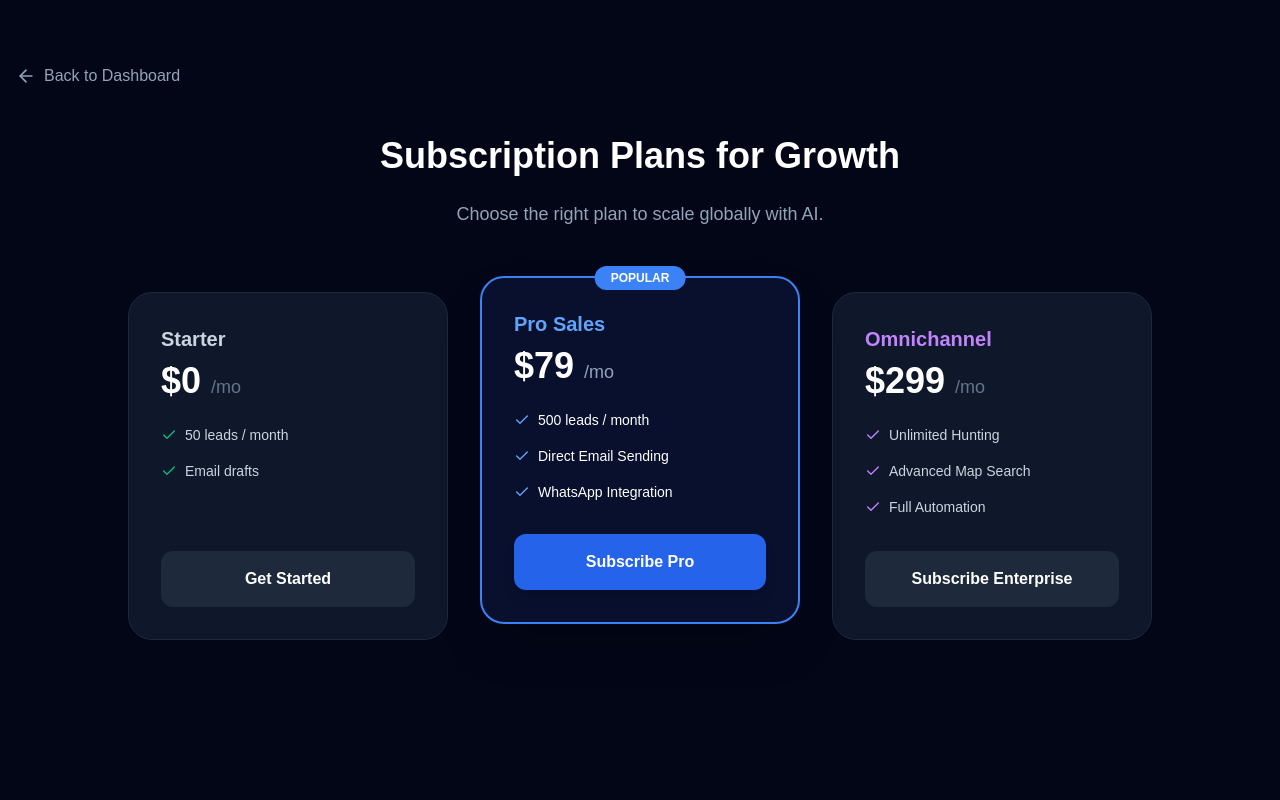
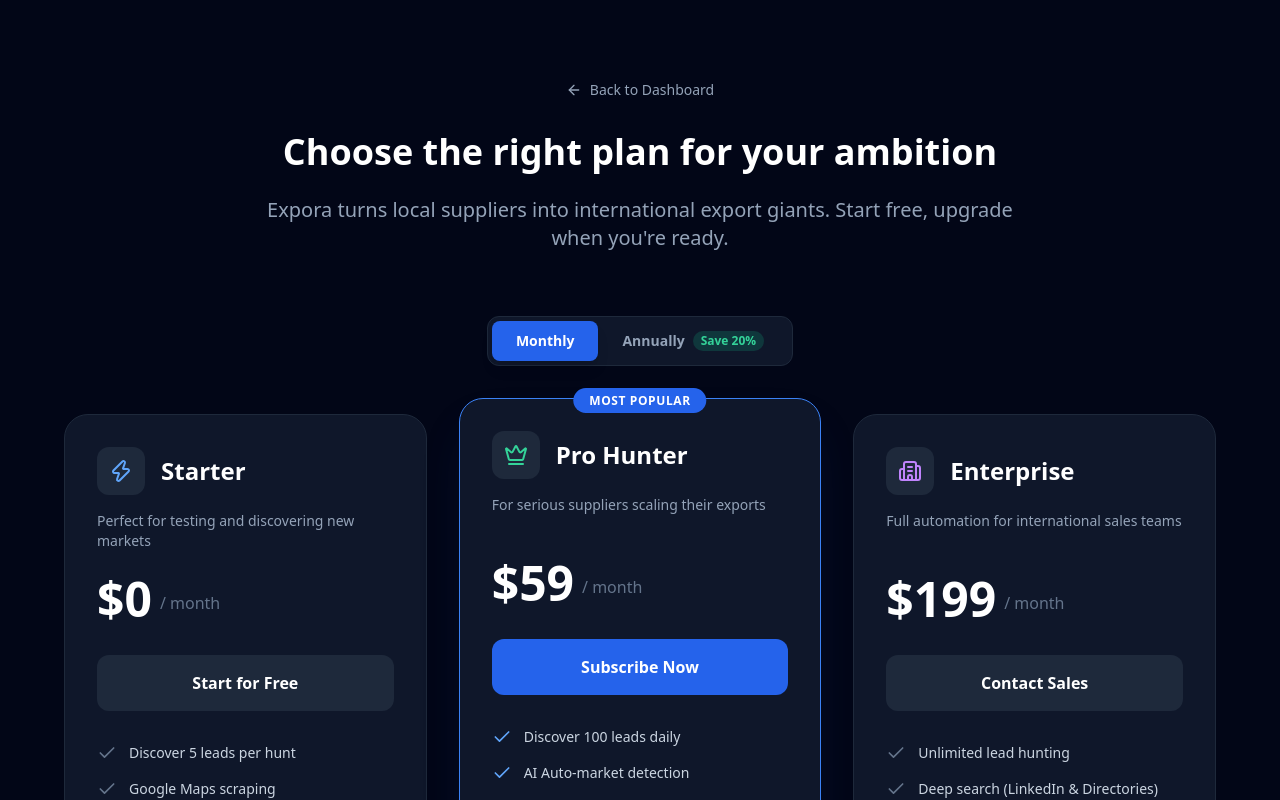
Before and after one commit to chromadreamstudio-netizen/expora-the-trade-hunter, a Next.js app: page /1/pricing in a window 1280 px wide. Shown: the top 800 px of the page. Built offline with nearby package versions, Linux system fonts and the light colour scheme.

Commit message:
Add professional pricing pages and subscription tiers

```diff
--- a/app/[lang]/pricing/page.tsx
+++ b/app/[lang]/pricing/page.tsx
@@ -1,7 +1,8 @@
 "use client";
 
+import { useState } from "react";
 import { useRouter, useParams } from "next/navigation";
-import { Check, ArrowLeft } from "lucide-react";
+import { Check, Zap, Crown, Building2, ArrowRight, ArrowLeft } from "lucide-react";
 
 export default function PricingPage() {
   const router = useRouter();
@@ -9,61 +10,137 @@ export default function PricingPage() {
   const currentLangCode = (params?.lang as string) || "ar";
   const isRtl = currentLangCode === 'ar';
 
-  const handleSubscribe = (planId: string) => {
-    alert(isRtl ? "سيتم توجيهك قريباً إلى بوابة الدفع عبر Stripe." : "Stripe checkout will be integrated soon.");
-  };
+  const [isAnnual, setIsAnnual] = useState(false);
+
+  const plans = [
+    {
+      name: isRtl ? "الباقة الأساسية" : "Starter",
+      description: isRtl ? "مثالية للتجربة واكتشاف الأسواق الجديدة" : "Perfect for testing and discovering new markets",
+      price: isAnnual ? "0" : "0",
+      icon: <Zap className="w-6 h-6 text-blue-400" />,
+      features: [
+        isRtl ? "اكتشاف 5 عملاء في كل بحث" : "Discover 5 leads per hunt",
+        isRtl ? "البحث عبر خرائط جوجل" : "Google Maps scraping",
+        isRtl ? "مسودات إيميل وواتساب" : "Email & WhatsApp drafts",
+        isRtl ? "تحديد السوق يدوياً" : "Manual market selection",
+      ],
+      buttonText: isRtl ? "ابدأ مجاناً" : "Start for Free",
+      popular: false,
+    },
+    {
+      name: isRtl ? "باقة المحترفين" : "Pro Hunter",
+      description: isRtl ? "للموردين الجادين في مضاعفة التصدير" : "For serious suppliers scaling their exports",
+      price: isAnnual ? "49" : "59",
+      icon: <Crown className="w-6 h-6 text-emerald-400" />,
+      features: [
+        isRtl ? "اكتشاف 100 عميل يومياً" : "Discover 100 leads daily",
+        isRtl ? "الاستنتاج الذكي للسوق (AI)" : "AI Auto-market detection",
+        isRtl ? "الإرسال الآلي للإيميلات (Resend)" : "Automated email outreach",
+        isRtl ? "استقبال طلبات الأسعار (RFQ) مباشرة" : "Direct RFQ reception",
+        isRtl ? "دعم اللغات المحلية للعملاء" : "Native language outreach",
+      ],
+      buttonText: isRtl ? "اشترك الآن" : "Subscribe Now",
+      popular: true,
+    },
+    {
+      name: isRtl ? "باقة الشركات" : "Enterprise",
+      description: isRtl ? "أتمتة شاملة لفرق المبيعات الدولية" : "Full automation for international sales teams",
+      price: isAnnual ? "149" : "199",
+      icon: <Building2 className="w-6 h-6 text-purple-400" />,
+      features: [
+        isRtl ? "صيد غير محدود للعملاء" : "Unlimited lead hunting",
+        isRtl ? "بحث عميق (LinkedIn & B2B Directories)" : "Deep search (LinkedIn & Directories)",
+        isRtl ? "جدولة الإرسال الذكية (Drip Campaigns)" : "Smart Drip Campaigns",
+        isRtl ? "لوحة تحكم CRM متكاملة" : "Full CRM dashboard",
+        isRtl ? "مدير حساب مخصص" : "Dedicated account manager",
+      ],
+      buttonText: isRtl ? "تواصل معنا" : "Contact Sales",
+      popular: false,
+    }
+  ];
 
   return (
-    <div className={`min-h-screen bg-slate-950 text-white ${isRtl ? 'dir-rtl' : 'dir-ltr'}`} dir={isRtl ? 'rtl' : 'ltr'}>
-      <div className="max-w-7xl mx-auto px-4 py-16">
+    <div className={`min-h-screen bg-slate-950 text-slate-200 font-sans py-20 ${isRtl ? 'dir-rtl' : 'dir-ltr'}`} dir={isRtl ? 'rtl' : 'ltr'}>
+      <div className="max-w-7xl mx-auto px-4 sm:px-6 lg:px-8">
 
-        <button onClick={() => router.push(`/${currentLangCode}/dashboard`)} className="flex items-center gap-2 text-slate-400 hover:text-white mb-12 transition-colors">
-          <ArrowLeft className={`w-5 h-5 ${isRtl ? 'rotate-180' : ''}`} /> {isRtl ? 'العودة لوحة التحكم' : 'Back to Dashboard'}
-        </button>
-
+        {/* Header */}
         <div className="text-center max-w-3xl mx-auto mb-16">
-          <h1 className="text-4xl font-bold mb-6">{isRtl ? 'باقات الاشتراك لنمو مبيعاتك' : 'Subscription Plans for Growth'}</h1>
-          <p className="text-lg text-slate-400">
-            {isRtl ? 'اختر الباقة المناسبة لمصنعك وانطلق في الأسواق العالمية بقوة الذكاء الاصطناعي.' : 'Choose the right plan to scale globally with AI.'}
+          <button
+            onClick={() => router.push(`/${currentLangCode}/dashboard`)}
+            className="mb-8 inline-flex items-center gap-2 text-sm text-slate-400 hover:text-white transition-colors"
+          >
+            {isRtl ? <ArrowRight className="w-4 h-4" /> : <ArrowLeft className="w-4 h-4" />}
+            {isRtl ? "العودة إلى لوحة التحكم" : "Back to Dashboard"}
+          </button>
+          <h1 className="text-4xl font-extrabold text-white mb-6">
+            {isRtl ? "اختر الباقة المناسبة لحجم طموحك" : "Choose the right plan for your ambition"}
+          </h1>
+          <p className="text-xl text-slate-400">
+            {isRtl
+              ? "منصة Expora تحول الموردين المحليين إلى عمالقة تصدير دوليين. ابدأ مجاناً وقم بالترقية عندما تكون مستعداً لاكتساح الأسواق."
+              : "Expora turns local suppliers into international export giants. Start free, upgrade when you're ready."}
           </p>
         </div>
 
-        <div className="grid md:grid-cols-3 gap-8 max-w-5xl mx-auto">
-          {/* Starter */}
-          <div className="bg-slate-900 border border-slate-800 rounded-3xl p-8 flex flex-col">
-            <h3 className="text-xl font-bold text-slate-300 mb-2">Starter</h3>
-            <div className="text-4xl font-bold text-white mb-6">$0 <span className="text-lg text-slate-500 font-normal">/mo</span></div>
-            <ul className="space-y-4 mb-8 flex-1 text-sm text-slate-300">
-              <li className="flex items-center gap-2"><Check className="w-4 h-4 text-emerald-500"/> 50 leads / month</li>
-              <li className="flex items-center gap-2"><Check className="w-4 h-4 text-emerald-500"/> Email drafts</li>
-            </ul>
-            <button onClick={() => router.push(`/${currentLangCode}/dashboard`)} className="w-full py-4 rounded-xl font-bold bg-slate-800 hover:bg-slate-700">Get Started</button>
+        {/* Toggle */}
+        <div className="flex justify-center mb-12">
+          <div className="bg-slate-900 p-1 rounded-xl flex items-center border border-slate-800">
+            <button
+              onClick={() => setIsAnnual(false)}
+              className={`px-6 py-2.5 rounded-lg text-sm font-bold transition-all ${!isAnnual ? 'bg-blue-600 text-white shadow-lg' : 'text-slate-400 hover:text-white'}`}
+            >
+              {isRtl ? "شهري" : "Monthly"}
+            </button>
+            <button
+              onClick={() => setIsAnnual(true)}
+              className={`px-6 py-2.5 rounded-lg text-sm font-bold transition-all flex items-center gap-2 ${isAnnual ? 'bg-blue-600 text-white shadow-lg' : 'text-slate-400 hover:text-white'}`}
+            >
+              {isRtl ? "سنوي" : "Annually"}
+              <span className="bg-emerald-500/20 text-emerald-400 text-xs px-2 py-0.5 rounded-full">
+                {isRtl ? "وفر 20%" : "Save 20%"}
+              </span>
+            </button>
           </div>
+        </div>
 
-          {/* Pro */}
-          <div className="bg-blue-900/20 border-2 border-blue-500 rounded-3xl p-8 flex flex-col relative transform md:-translate-y-4 shadow-2xl">
-            <div className="absolute top-0 left-1/2 -translate-x-1/2 -translate-y-1/2 bg-blue-500 text-white px-4 py-1 rounded-full text-xs font-bold uppercase">Popular</div>
-            <h3 className="text-xl font-bold text-blue-400 mb-2">Pro Sales</h3>
-            <div className="text-4xl font-bold text-white mb-6">$79 <span className="text-lg text-slate-400 font-normal">/mo</span></div>
-            <ul className="space-y-4 mb-8 flex-1 text-sm text-white">
-              <li className="flex items-center gap-2"><Check className="w-4 h-4 text-blue-400"/> 500 leads / month</li>
-              <li className="flex items-center gap-2"><Check className="w-4 h-4 text-blue-400"/> Direct Email Sending</li>
-              <li className="flex items-center gap-2"><Check className="w-4 h-4 text-blue-400"/> WhatsApp Integration</li>
-            </ul>
-            <button onClick={() => handleSubscribe('pro')} className="w-full py-4 rounded-xl font-bold bg-blue-600 hover:bg-blue-500 shadow-lg">Subscribe Pro</button>
-          </div>
+        {/* Pricing Cards */}
+        <div className="grid md:grid-cols-3 gap-8 max-w-6xl mx-auto">
+          {plans.map((plan, idx) => (
+            <div key={idx} className={`relative bg-slate-900 rounded-3xl p-8 border ${plan.popular ? 'border-blue-500 shadow-2xl shadow-blue-900/20 transform md:-translate-y-4' : 'border-slate-800'}`}>
+              {plan.popular && (
+                <div className="absolute top-0 left-1/2 transform -translate-x-1/2 -translate-y-1/2">
+                  <span className="bg-blue-600 text-white text-xs font-bold px-4 py-1 rounded-full uppercase tracking-wider">
+                    {isRtl ? "الأكثر طلباً" : "Most Popular"}
+                  </span>
+                </div>
+              )}
 
-          {/* Enterprise */}
-          <div className="bg-slate-900 border border-slate-800 rounded-3xl p-8 flex flex-col">
-            <h3 className="text-xl font-bold text-purple-400 mb-2">Omnichannel</h3>
-            <div className="text-4xl font-bold text-white mb-6">$299 <span className="text-lg text-slate-500 font-normal">/mo</span></div>
-            <ul className="space-y-4 mb-8 flex-1 text-sm text-slate-300">
-              <li className="flex items-center gap-2"><Check className="w-4 h-4 text-purple-400"/> Unlimited Hunting</li>
-              <li className="flex items-center gap-2"><Check className="w-4 h-4 text-purple-400"/> Advanced Map Search</li>
-              <li className="flex items-center gap-2"><Check className="w-4 h-4 text-purple-400"/> Full Automation</li>
-            </ul>
-            <button onClick={() => handleSubscribe('enterprise')} className="w-full py-4 rounded-xl font-bold bg-slate-800 hover:bg-slate-700">Subscribe Enterprise</button>
-          </div>
+              <div className="flex items-center gap-4 mb-4">
+                <div className="p-3 bg-slate-800 rounded-xl">{plan.icon}</div>
+                <h3 className="text-2xl font-bold text-white">{plan.name}</h3>
+              </div>
+
+              <p className="text-slate-400 text-sm mb-6 min-h-[40px]">{plan.description}</p>
+
+              <div className="mb-8 flex items-end gap-2">
+                <span className="text-5xl font-extrabold text-white">${plan.price}</span>
+                <span className="text-slate-500 mb-2">{isRtl ? "/ شهر" : "/ month"}</span>
+              </div>
+
+              <button className={`w-full py-4 rounded-xl font-bold mb-8 transition-colors ${plan.popular ? 'bg-blue-600 hover:bg-blue-500 text-white' : 'bg-slate-800 hover:bg-slate-700 text-white'}`}>
+                {plan.buttonText}
+              </button>
+
+              <div className="space-y-4">
+                {plan.features.map((feature, fIdx) => (
+                  <div key={fIdx} className="flex items-start gap-3">
+                    <Check className={`w-5 h-5 shrink-0 ${plan.popular ? 'text-blue-400' : 'text-slate-500'}`} />
+                    <span className="text-slate-300 text-sm">{feature}</span>
+                  </div>
+                ))}
+              </div>
+            </div>
+          ))}
         </div>
 
       </div>
```
